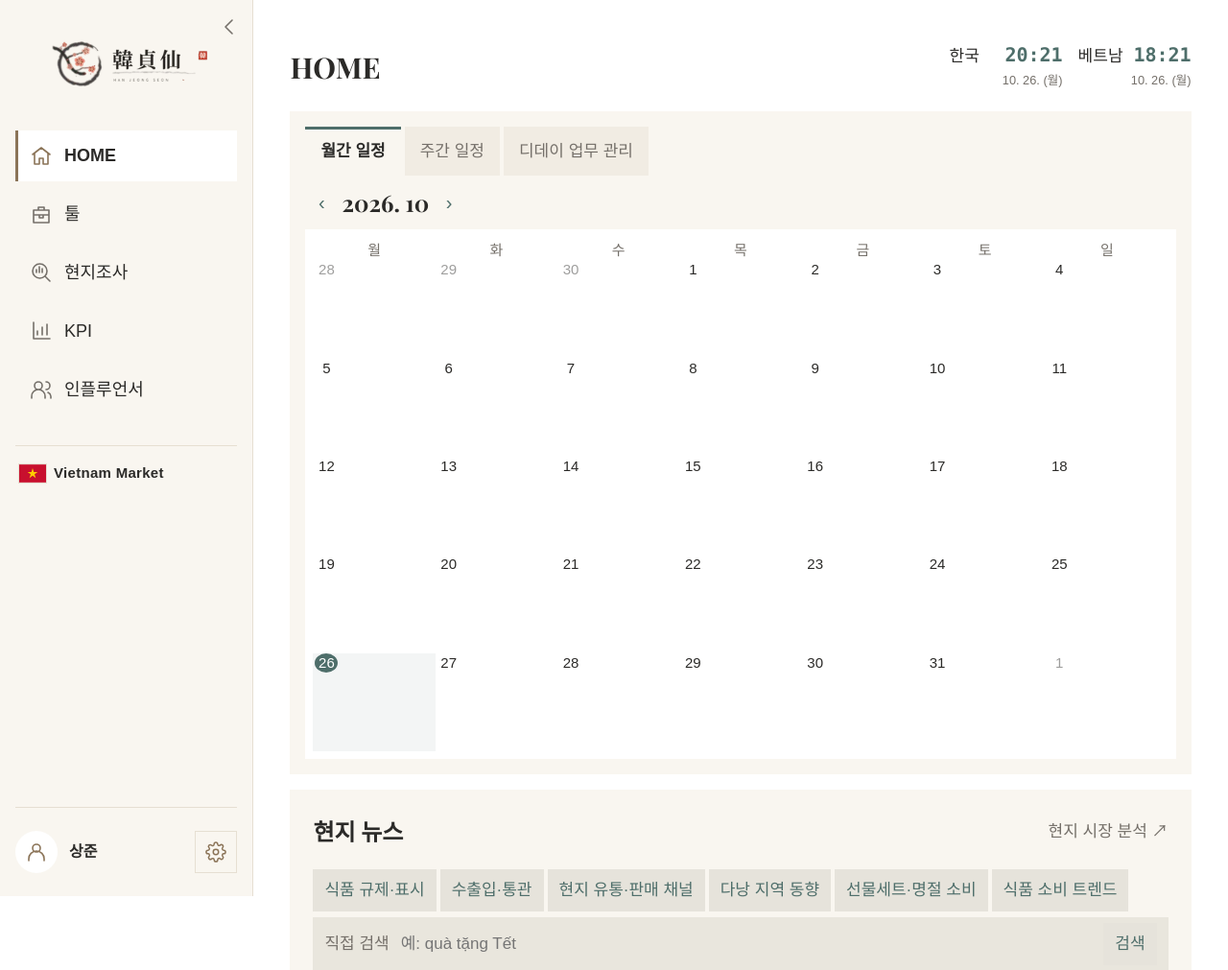
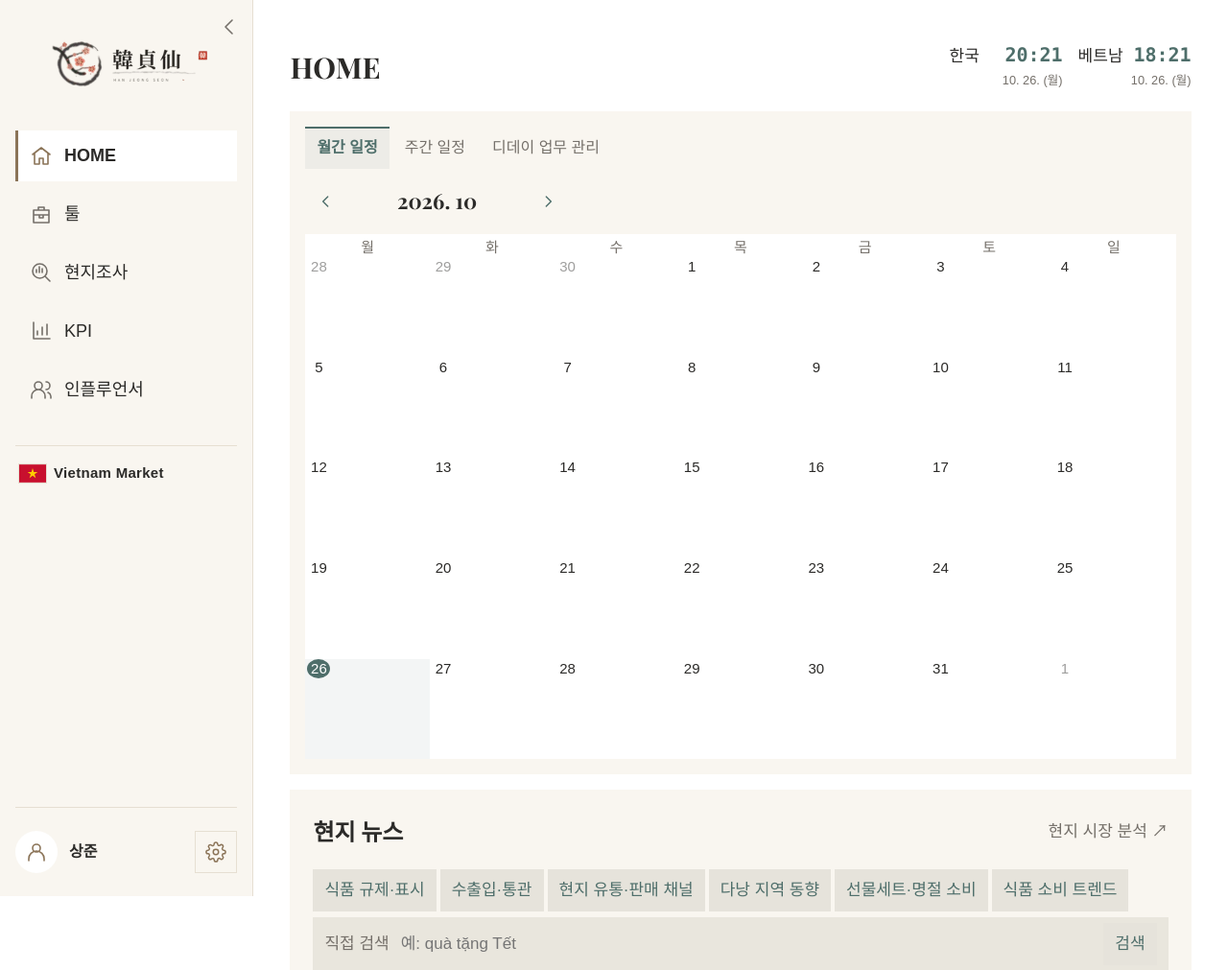
Before and after one commit to ihappy7725/hanjungsun-marketing-project-2nd, a Flask app: page /home/ in a window 1280 px wide. Shown: the top 1011 px of the page at 96% size. Run offline with Flask 3, Linux system fonts and the light colour scheme; data that the repository does not hold is empty; some web fonts are replaced.

Commit message:
style: HOME 캘린더 공통 헤더와 탭 정교화
캘린더 카드 내부에 스타일 범위를 제한해 탭 상태·날짜 이동 아이콘·클릭 영역·여백을 통일한다. 날짜 셀·주 시간표·간트 내부와 다른 HOME 위젯 및 저장 로직을 유지한다.

```diff
--- a/home/static/css/home_main.css
+++ b/home/static/css/home_main.css
@@ -512,3 +512,24 @@
 @media (max-width: 760px) {
   .home-page .home-search-heading .home-news-help { text-align: left; }
 }
+
+/* STEP 1: 캘린더 카드의 공통 헤더만 정돈합니다. 날짜 칸·시간표·간트 내부는 유지합니다. */
+.home-page .home-calendar-widget { padding: var(--space-6); min-width: 0; }
+.home-page .home-calendar-widget > .home-paneltabs { flex: 0 0 auto; align-items: stretch; gap: var(--space-2); margin: 0; padding: 0; border: 0; overflow-x: auto; overflow-y: hidden; scrollbar-width: thin; }
+.home-page .home-calendar-widget .home-paneltab { flex: 0 0 auto; display: inline-flex; align-items: center; justify-content: center; min-width: 0; min-height: var(--control-height); margin: 0; padding: var(--space-4) var(--space-5); border: 0; background: transparent; box-shadow: none; color: var(--muted); font-family: var(--font-body); font-size: var(--fs-body); font-weight: 500; line-height: var(--line-height-heading); white-space: nowrap; }
+.home-page .home-calendar-widget .home-paneltab:hover { background: color-mix(in srgb, var(--teal) 5%, var(--white)); color: var(--ink); filter: none; }
+.home-page .home-calendar-widget .home-paneltab[aria-selected="true"] { background: color-mix(in srgb, var(--teal) 7%, var(--white)); box-shadow: inset 0 2px 0 var(--teal); color: var(--teal); font-weight: var(--title-weight); }
+.home-page .home-calendar-widget .home-paneltab:focus-visible { outline: 2px solid var(--teal); outline-offset: -3px; }
+.home-page .home-calendar-widget > .home-panel-actions { margin: 0; padding: var(--space-5) 0; }
+.home-page .home-calendar-widget .home-calendar-navigation { display: inline-flex; flex-wrap: nowrap; align-items: center; gap: var(--space-4); max-width: 100%; min-width: 0; }
+.home-page .home-calendar-widget .home-calendar-navigation .home-icon-btn { display: grid; place-items: center; flex: 0 0 var(--control-height); width: var(--control-height); height: var(--control-height); min-width: var(--control-height); min-height: var(--control-height); padding: 0; border: 0; background: transparent; color: var(--teal); }
+.home-page .home-calendar-widget .home-calendar-navigation .home-icon-btn:hover { background: color-mix(in srgb, var(--teal) 7%, var(--white)); filter: none; }
+.home-page .home-calendar-widget .home-calendar-navigation .home-icon-btn:focus-visible { outline: 2px solid var(--teal); outline-offset: -3px; }
+.home-page .home-calendar-widget .home-calendar-navigation svg { width: var(--space-7); height: var(--space-7); fill: none; stroke: currentColor; stroke-width: 1.7; stroke-linecap: round; stroke-linejoin: round; pointer-events: none; }
+.home-page .home-calendar-widget #calendar-period, .home-page .home-calendar-widget #planner-title { margin: 0; font-family: var(--font-title); font-size: calc(var(--fs-subheading) * 1.1); font-weight: var(--title-weight); line-height: var(--line-height-heading); }
+.home-page .home-calendar-widget #calendar-period { min-inline-size: 12ch; text-align: center; font-variant-numeric: tabular-nums; white-space: nowrap; }
+.home-page .home-calendar-widget > #calendar-panel, .home-page .home-calendar-widget > #campaign-panel { padding: 0; min-width: 0; }
+@media (max-width: 480px) {
+  .home-page .home-calendar-widget .home-calendar-navigation { width: 100%; }
+  .home-page .home-calendar-widget #calendar-period { flex: 1 1 auto; min-inline-size: 0; white-space: normal; overflow-wrap: anywhere; font-size: var(--fs-subheading); }
+}
--- a/home/templates/home/home_index.html
+++ b/home/templates/home/home_index.html
@@ -19,14 +19,14 @@
   <p id="storage-error" class="home-error" role="alert" hidden></p>
   <div class="home-grid">
     <div class="home-main-column">
-      <section class="home-card home-mainpanel home-resizable" aria-label="캘린더와 디데이 업무 관리">
+      <section class="home-card home-mainpanel home-calendar-widget home-resizable" aria-label="캘린더와 디데이 업무 관리">
         <div class="home-paneltabs" role="tablist" aria-label="화면 전환">
           <button class="home-paneltab" id="tab-calendar" type="button" role="tab" aria-selected="true" aria-controls="calendar-panel" tabindex="0">월간 일정</button>
           <button class="home-paneltab" id="tab-week" type="button" role="tab" aria-selected="false" aria-controls="calendar-panel" tabindex="-1">주간 일정</button>
           <button class="home-paneltab" id="tab-campaign" type="button" role="tab" aria-selected="false" aria-controls="campaign-panel" tabindex="-1">디데이 업무 관리</button>
         </div>
         <div id="calendar-actions" class="home-panel-actions">
-          <div class="home-inline"><button class="home-icon-btn" id="calendar-prev" aria-label="이전 기간">‹</button><h2 id="calendar-period"></h2><button class="home-icon-btn" id="calendar-next" aria-label="다음 기간">›</button></div>
+          <div class="home-inline home-calendar-navigation"><button class="home-icon-btn" id="calendar-prev" type="button" aria-label="이전 기간"><svg viewBox="0 0 24 24" aria-hidden="true" focusable="false"><path d="m14 6-6 6 6 6" /></svg></button><h2 id="calendar-period" aria-live="polite" aria-atomic="true"></h2><button class="home-icon-btn" id="calendar-next" type="button" aria-label="다음 기간"><svg viewBox="0 0 24 24" aria-hidden="true" focusable="false"><path d="m10 6 6 6-6 6" /></svg></button></div>
         </div>
         <div id="campaign-actions" class="home-panel-actions" hidden>
           <div class="home-campaign-heading">
```
Also changed, not shown: home/README.md.
